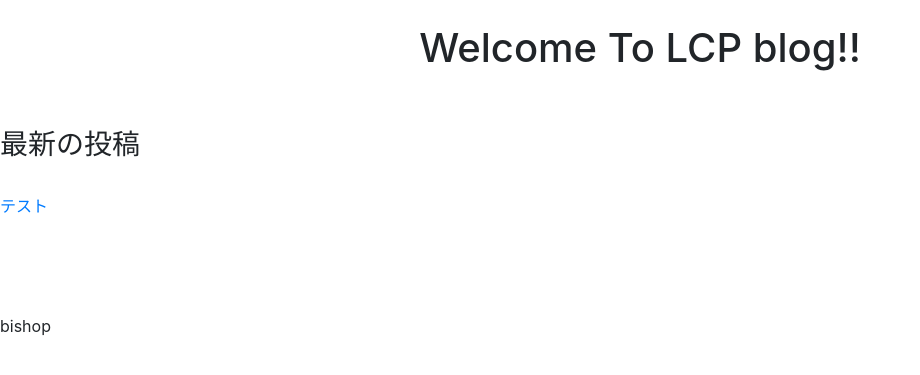
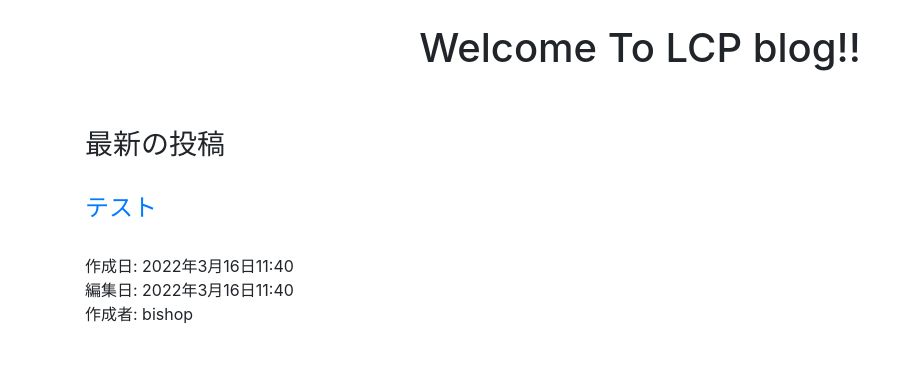
Before and after one commit to bishopfunc/lcp_blog, a Django app: page / in a window 1280 px wide. Shown: the part 56-431 px from the top of the page, without its empty margins (0-920 px from the left). Run offline with Django 4.2, Linux system fonts and the light colour scheme; data comes from the database, SQL or seed files in the repository; some libraries are stand-ins or nearby versions.

Commit message:
username

```diff
--- a/posts/templates/base.html
+++ b/posts/templates/base.html
@@ -40,10 +40,10 @@
       </form>
     </div>
  </nav>
+ <div class = "container" style = "display: block; margin-left: auto; margin-right: auto;" >
   {% block body %}
   {% endblock %}
-
-
+ </div>
   {% block add_js %}
   <!-- <script src="https://code.jquery.com/jquery-3.2.1.slim.min.js" integrity="sha384-KJ3o2DKtIkvYIK3UENzmM7KCkRr/rE9/Qpg6aAZGJwFDMVNA/GpGFF93hXpG5KkN" crossorigin="anonymous"></script>
   <script src="https://cdnjs.cloudflare.com/ajax/libs/popper.js/1.12.9/umd/popper.min.js" integrity="sha384-ApNbgh9B+Y1QKtv3Rn7W3mgPxhU9K/ScQsAP7hUibX39j7fakFPskvXusvfa0b4Q" crossorigin="anonymous"></script>
--- a/posts/templates/posts/index.html
+++ b/posts/templates/posts/index.html
@@ -10,14 +10,16 @@
   <h3>最新の投稿</h3>
   <br />
   {% for post in posts.all %}
-    <a href="{% url 'detail' post.slug %}">{{ post.title }}</a>
+    <h4>
+      <a href="{% url 'detail' post.slug %}">{{ post.title }}</a>
+    </h4>
     <br />
-    {{ post.published }}
+    作成日: {{ post.created_at }} <br/>
+    編集日: {{ post.updated_at }} <br/>
+    作成者: {{ post.auther.username }}
+    <!-- <br /><br />
     <br /><br />
-    <br /><br />
-    {{ post.summry }}
-    {{ post.auther.username }}
-    <br /><br />
+    {{ post.summry }}  -->
   {% endfor %}
 </div>
 {% endblock %}
```
Also changed, not shown: posts/templates/posts/detail.html (+3 -6 lines).
